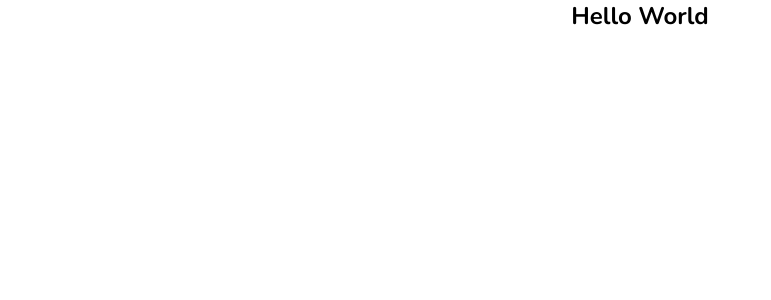
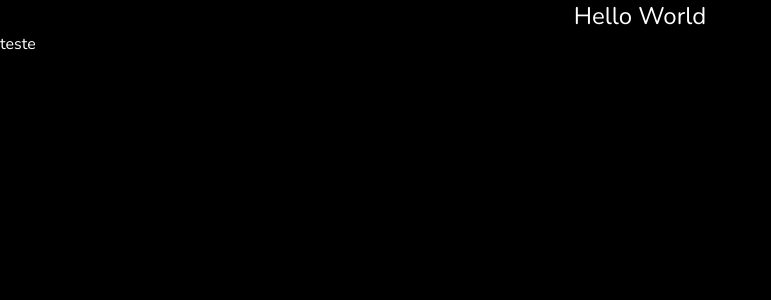
Before and after one commit to DiegoPongeti1/plataformadecursos, a Next.js app: page / in a window 1280 px wide. Shown: the top 300 px of the page, without its empty margins (0-771 px from the left). Built offline with nearby package versions, Linux system fonts and the light colour scheme.

Commit message:
Variaveis css e  configurações
Variaveis css e  configurações

```diff
--- a/src/app/globals.css
+++ b/src/app/globals.css
@@ -1 +1,25 @@
 @import "tailwindcss";
+
+@theme {
+  /* No Tailwind v4, você registra as cores assim para gerar o bg- e text- */
+  --color-text: var(--color-text);
+  --color-error: var(--color-error);
+  --color-paper: var(--color-paper);
+  --color-primary: var(--color-primary);
+  --color-background: var(--color-background);
+  --color-primary-contrast: var(--color-primary-contrast);
+}
+
+:root {
+  --color-text: #ffffff;
+  --color-error: #980000;
+  --color-paper: #232323;
+  --color-primary: #009688;
+  --color-background: #000000;
+  --color-primary-contrast: #ffffff;
+}
+
+
+html,body {
+  @apply bg-background text-text w-screen h-screen;
+}
--- a/src/app/page.tsx
+++ b/src/app/page.tsx
@@ -1,8 +1,10 @@
 
 export default function PageHome() {
   return (
-    <main>
-      <h2 className="font-bold text-2xl text-center hover:text-red-500">Hello World</h2>
+    <main className="bg-(--bg-background)">
+      <h2 className="text-text text-2xl text-center hover:text-red-500">
+        Hello World</h2>
+      <button className="button">teste</button>
     </main>
   );
 }
--- a/tailwind.config.ts
+++ b/tailwind.config.ts
@@ -2,10 +2,12 @@ import type { Config } from "tailwindcss";
 
 const config: Config = {
     content: [
-        "./src/**/*.{js,ts,jsx,tsx,mdx}" // Arquivos que o Tailwind vai ler
+        "./src/**/*.{js,ts,jsx,tsx,mdx}",// Arquivos que o Tailwind vai ler
     ],
     theme: {
         extend: {
+            colors: {
+            },
         },
     },
     plugins: [],
```
